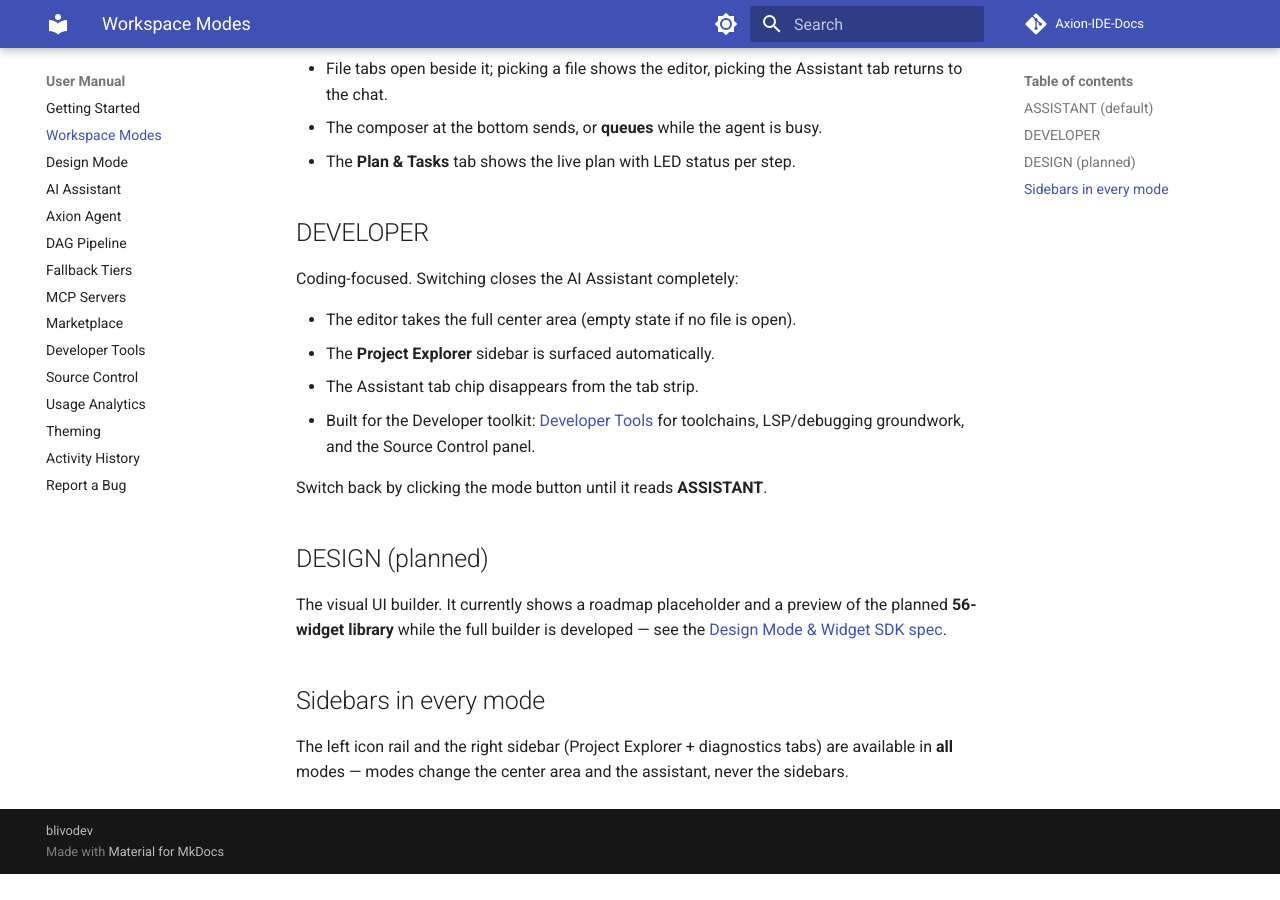
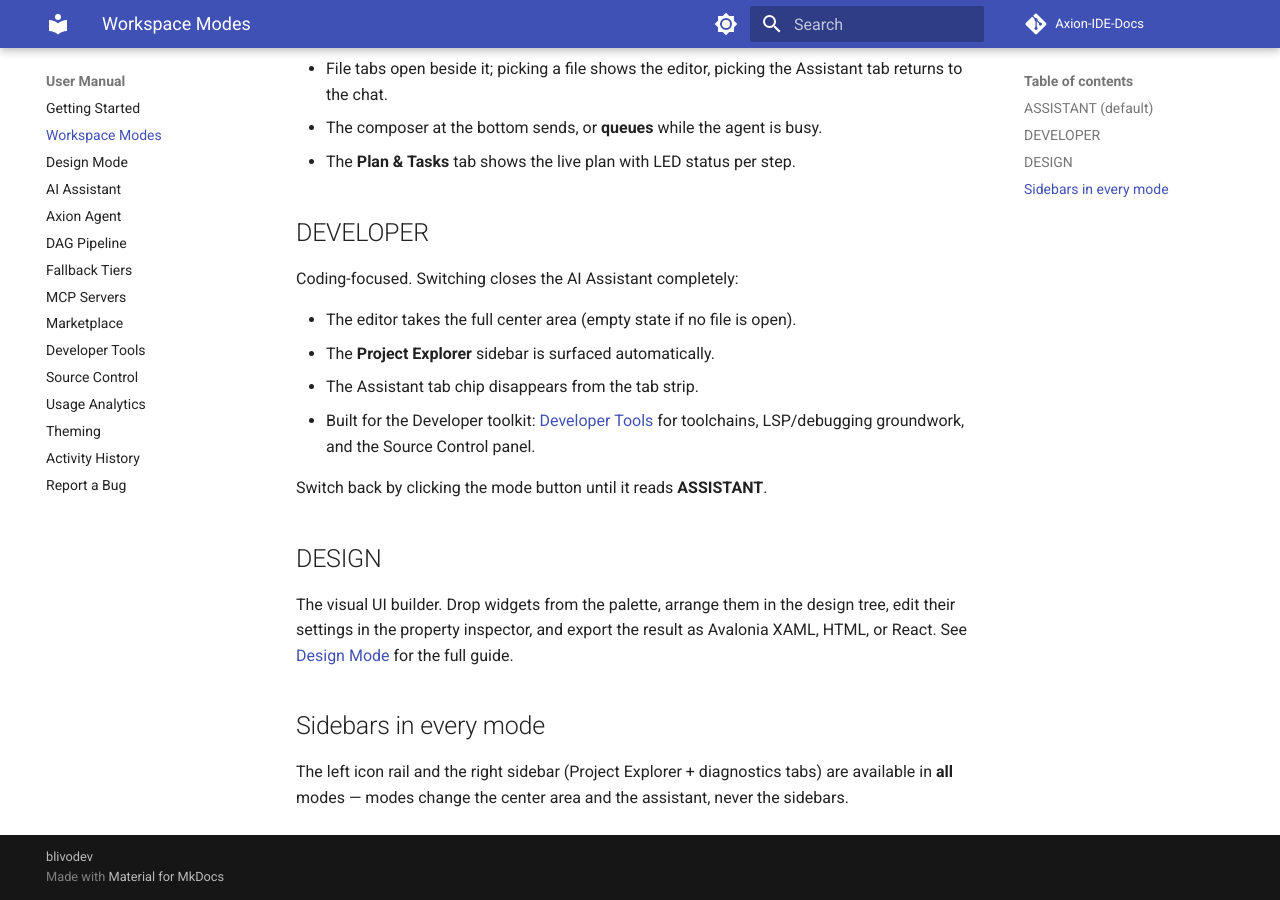
Before and after one commit to blivodev/Axion-IDE-Docs, an MkDocs documentation site: the page built from docs/manual/workspace-modes.md, in a window 1280 px wide and 900 px high, scrolled down 605 px. Built offline with MkDocs 1.6.1 and Material for MkDocs 9.7.7, drawn with Linux system fonts in a browser that asks for light colours; comment, search, counter and statistics services are not loaded; before the commit the page ends 1479 px from its top, so only the background shows below that.

Commit message:
docs: Design Mode is shipped - correct workspace-modes and index pages that still called it planned
workspace-modes.md: '## DESIGN (planned)' now describes the working builder and links to the Design Mode manual page. index.md: the mode list no longer says 'planned'.

```diff
--- a/docs/manual/workspace-modes.md
+++ b/docs/manual/workspace-modes.md
@@ -35,12 +35,11 @@ Coding-focused. Switching closes the AI Assistant completely:
 
 Switch back by clicking the mode button until it reads **ASSISTANT**.
 
-## DESIGN (planned)
+## DESIGN
 
-The visual UI builder. It currently shows a roadmap placeholder and a preview of the
-planned **56-widget library** while the full builder is developed — see the
-[Design Mode & Widget SDK spec](../dev/design-mode-spec.md).
-
+The visual UI builder. Drop widgets from the palette, arrange them in the design tree,
+edit their settings in the property inspector, and export the result as Avalonia XAML,
+HTML, or React. See [Design Mode](design-mode.md) for the full guide.
 ## Sidebars in every mode
 
 The left icon rail and the right sidebar (Project Explorer + diagnostics tabs) are
```
Also changed, not shown: docs/index.md (+1 -1 lines).
